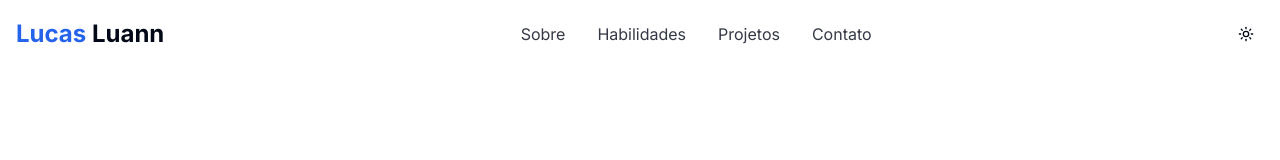
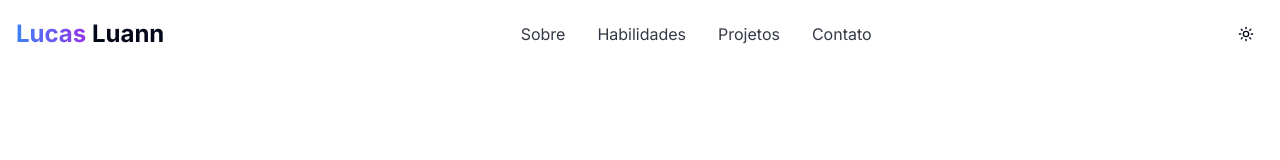
Before and after one commit to LucasLuann/portfolio, a Next.js app: page / in a window 1280 px wide. Shown: the top 160 px of the page. Built offline with nearby package versions, Linux system fonts and the light colour scheme.

Commit message:
style: gradiente na logo.

```diff
--- a/src/components/Header.tsx
+++ b/src/components/Header.tsx
@@ -29,7 +29,7 @@
           transition={{ delay: 0.2 }}
           className="text-2xl font-bold"
         >
-          <span className="text-blue-600">Lucas</span> Luann
+          <span className="bg-gradient-to-r from-blue-500 to-purple-600 text-transparent bg-clip-text">Lucas</span> Luann
         </motion.div>
 
         <nav>
```
